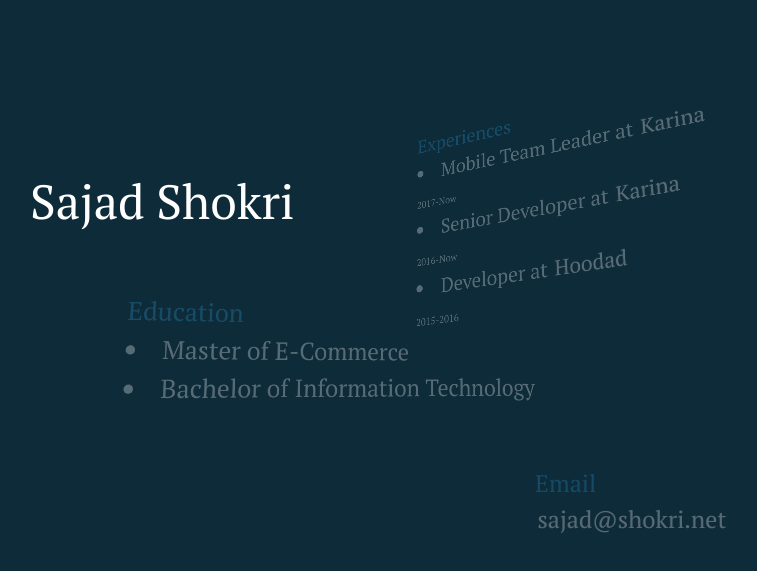
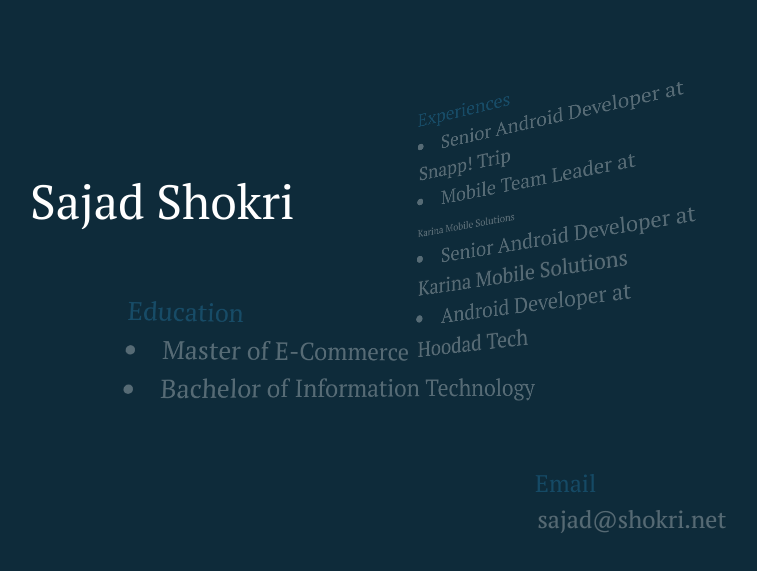
Before and after one commit to sajad0313/sajad0313.github.io, a website: page index.html in a window 1280 px wide. Shown: the part 199-770 px from the top of the page, without its empty margins (200-957 px from the left). Drawn offline with Linux system fonts and the light colour scheme.

Commit message:
Update index.html

```diff
--- a/index.html
+++ b/index.html
@@ -41,9 +41,10 @@
     <div id="experiences" class="step" data-x="0" data-y="-150" data-scale="0.5" data-z="-100"
          data-rotate-x="20" data-rotate-y="-30">
         <h3>Experiences</h3>
-        <li >Mobile Team Leader at <a href="http://karinaco.com/en/">Karina</a> <br/><small>2017-Now</small></li>
-        <li >Senior Developer at <a href="http://karinaco.com/en/">Karina</a><br/> <small>2016-Now</small></li>
-        <li >Developer at <a href="http://hoodadtech.com/en">Hoodad</a><br/> <small>2015-2016</small></li>
+        <li >Senior Android Developer at <br/><a href="https://www.snapptrip.com/en">Snapp! Trip</a></li>
+        <li >Mobile Team Leader at <br/><small><a href="http://karinaco.com/en/">Karina Mobile Solutions</a></small></li>
+        <li >Senior Android Developer at <br/><a href="http://karinaco.com/en/">Karina Mobile Solutions</a></li>
+        <li >Android Developer at <br/> <a href="http://hoodadtech.com/en">Hoodad Tech</a></li>
     </div>
 
      <div id="mail" class="step" data-x="+150" data-y="+150" data-scale="0.5">
```
